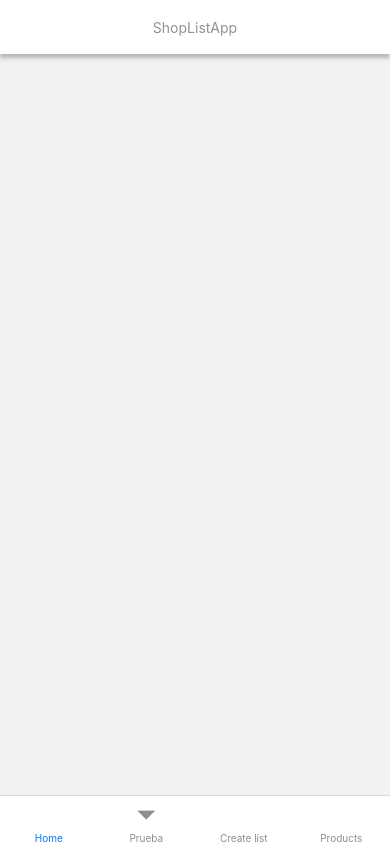
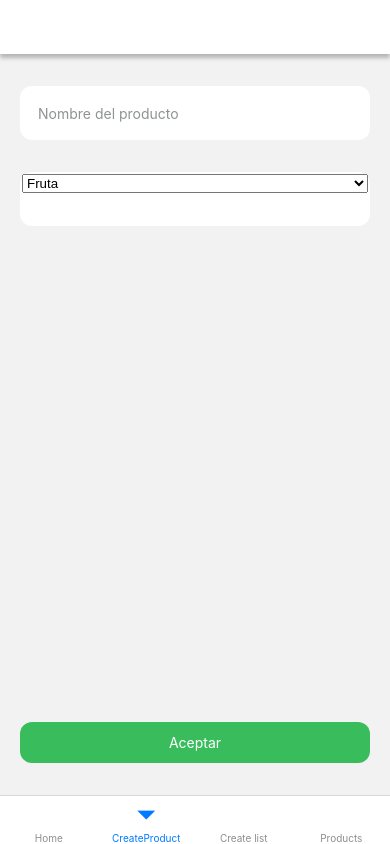
Before and after one commit to agusgarone/listApp, a React Native app: screen /CreateProduct in a window 390 px wide. Built offline with nearby package versions, Linux system fonts and the light colour scheme; some icons are missing.

Commit message:
FEAT: Select & CreateProduct functionality

```diff
--- a/package.json
+++ b/package.json
@@ -12,6 +12,7 @@
   "dependencies": {
     "@gorhom/bottom-sheet": "^4.6.4",
     "@react-native-async-storage/async-storage": "^1.23.1",
+    "@react-native-picker/picker": "^2.10.2",
     "@react-navigation/bottom-tabs": "^6.6.0",
     "@react-navigation/native": "^6.1.17",
     "formik": "^2.4.6",
--- /dev/null
+++ b/src/components/FormikSelect.tsx
@@ -0,0 +1,69 @@
+import React, {useField} from 'formik';
+import {View, StyleSheet, TextInput} from 'react-native';
+import theme from '../common/theme';
+import {useState} from 'react';
+import {Picker} from '@react-native-picker/picker';
+import {ICategoria} from '../models/categoria';
+
+interface IFormikInputValue {
+  name: string;
+  placeholder: string;
+  onChange: (value: string) => void;
+  options: ICategoria[];
+}
+
+export const FormikSelectValue = ({
+  name,
+  placeholder,
+  onChange,
+  options,
+}: IFormikInputValue) => {
+  const [field, meta, helpers] = useField(name);
+  const [focus, setFocus] = useState(false);
+
+  const Style = StyleSheet.create({
+    scrollView: {
+      overflow: 'hidden',
+      display: 'flex',
+    },
+    container: {
+      borderColor: focus ? theme.colors.primary : 'transparent',
+      borderWidth: 2,
+    },
+  });
+
+  return (
+    <View
+      style={[
+        {
+          width: '100%',
+          backgroundColor: theme.colors.white,
+          minHeight: 54,
+          borderRadius: 12,
+          elevation: 3,
+        },
+        Style.container,
+      ]}>
+      <Picker
+        mode="dialog"
+        dropdownIconRippleColor={theme.colors.black}
+        dropdownIconColor={theme.colors.black}
+        selectedValue={field.value}
+        placeholder={placeholder}
+        onValueChange={value => helpers.setValue(value)}
+        style={{
+          color: theme.colors.black,
+        }}
+        onFocus={() => setFocus(true)}
+        onBlur={() => setFocus(false)}>
+        {options.map(op => (
+          <Picker.Item
+            label={op.name}
+            value={op.id}
+            key={`${op.id}-${op.name}`}
+          />
+        ))}
+      </Picker>
+    </View>
+  );
+};
--- a/src/screens/CreateProduct/Component/Form.tsx
+++ b/src/screens/CreateProduct/Component/Form.tsx
@@ -4,6 +4,8 @@ import {Formik} from 'formik';
 import {FormikInputValue} from '../../../components/FormikInput';
 import Button from '../../../components/Button';
 import {createProductController} from '../Controller/createProductController';
+import {FormikSelectValue} from '../../../components/FormikSelect';
+import {categories} from '../../../data-mock';
 
 const initialValues = {
   name: '',
@@ -23,10 +25,11 @@ const CreateProductForm = () => {
                 placeholder={'Nombre del producto'}
                 onChange={() => null}
               />
-              <FormikInputValue
+              <FormikSelectValue
                 name="category"
                 placeholder={'Categoria del producto'}
                 onChange={() => null}
+                options={categories}
               />
             </View>
             <View style={styles.containerResult}>
--- a/src/screens/CreateProduct/Controller/createProductController.ts
+++ b/src/screens/CreateProduct/Controller/createProductController.ts
@@ -5,6 +5,7 @@ import {FormikState} from 'formik';
 import {FORM_STATUS} from '../../../common/utils/formStatus';
 import {CreateProduct} from '../../../services/Product';
 import {Alert, Keyboard} from 'react-native';
+import {categories} from '../../../data-mock';
 
 export const createProductController = () => {
   const navigation = useContext(NavigationContext);
@@ -19,15 +20,15 @@ export const createProductController = () => {
   ) => {
     actions.setStatus(FORM_STATUS.idle);
     if (values.name) {
-      const newList: IProduct = {
+      const newProduct: IProduct = {
         id: Math.floor(Math.random() * 900000) + 100000,
         name: values.name,
-        categoria: {
-          id: 1,
-          name: 'Fruta',
-        },
+        categoria: categories.find(
+          category => category.id.toString() === values.category,
+        ) || {id: 1, name: 'Fruta'},
       };
-      CreateProduct(newList);
+      console.log('newProduct', newProduct);
+      CreateProduct(newProduct);
       Keyboard.dismiss();
       actions.resetForm();
       navigation?.navigate('Home');
--- a/src/screens/Products/index.tsx
+++ b/src/screens/Products/index.tsx
@@ -1,5 +1,6 @@
 import React, {useEffect} from 'react';
 import {
+  FlatList,
   SafeAreaView,
   StyleSheet,
   Text,
@@ -7,12 +8,10 @@ import {
   View,
 } from 'react-native';
 import Header from '../../components/Header';
-import List from '../../components/List';
 import theme from '../../common/theme';
 import {IProduct} from '../../models/product';
 import Icon, {IconType} from 'react-native-dynamic-vector-icons';
 import RenderProduct from '../AddProducts/components/RenderProducts';
-import {Products as Productos} from '../../data-mock';
 import Button from '../../components/Button';
 import {productsController} from './Controller/productsController';
 
@@ -27,7 +26,7 @@ const Products = ({route}: any) => {
 
   useEffect(() => {
     fetchProducts();
-  }, []);
+  }, [route.key]);
 
   return (
     <SafeAreaView style={Style.screen}>
@@ -57,7 +56,16 @@ const Products = ({route}: any) => {
             </View>
           </View>
           <View style={Style.containerList}>
-            <List data={Productos} render={_renderProducts} />
+            <FlatList
+              style={{paddingVertical: 5}}
+              data={allProducts}
+              renderItem={_renderProducts}
+              ListEmptyComponent={() => (
+                <View style={Style.noProducts}>
+                  <Text style={Style.text}>¡No hay productos!</Text>
+                </View>
+              )}
+            />
           </View>
           <View style={Style.containerButton}>
             <Button
@@ -121,6 +129,17 @@ const Style = StyleSheet.create({
     flex: 1,
     display: 'flex',
   },
+  noProducts: {
+    marginTop: 10,
+    minHeight: 250,
+    display: 'flex',
+    justifyContent: 'center',
+    alignItems: 'center',
+    gap: 16,
+  },
+  text: {
+    color: theme.colors.grey,
+  },
 });
 
 export default Products;
--- a/src/services/BottomTabs.tsx
+++ b/src/services/BottomTabs.tsx
@@ -32,7 +32,7 @@ const BottomTabs = () => {
         component={Home}
       />
       <Tab.Screen
-        name="Prueba"
+        name="CreateProduct"
         options={{header: () => null}}
         component={CreateProduct}
       />
--- a/src/services/Product.tsx
+++ b/src/services/Product.tsx
@@ -4,12 +4,16 @@ import {StorageService} from '../storage/asyncStorage';
 export const CreateProduct = (product: IProduct) => {
   StorageService.getItem('products').then((response: IProduct[]) => {
     const products = response;
-    const productExist = products.find(value => value.name === product.name);
-    if (productExist) {
-      console.log('El producto ya existe');
+    if (products) {
+      const productExist = products?.find(value => value.name === product.name);
+      if (productExist) {
+        console.log('El producto ya existe');
+      } else {
+        const productsArray = [...products, product];
+        StorageService.setItem('products', productsArray);
+      }
     } else {
-      const productsArray = [...products, product];
-      StorageService.setItem('products', productsArray);
+      StorageService.setItem('products', [product]);
     }
   });
 };
```
Also changed, not shown: 1 other file (tests, documents, lock files or other folders).
